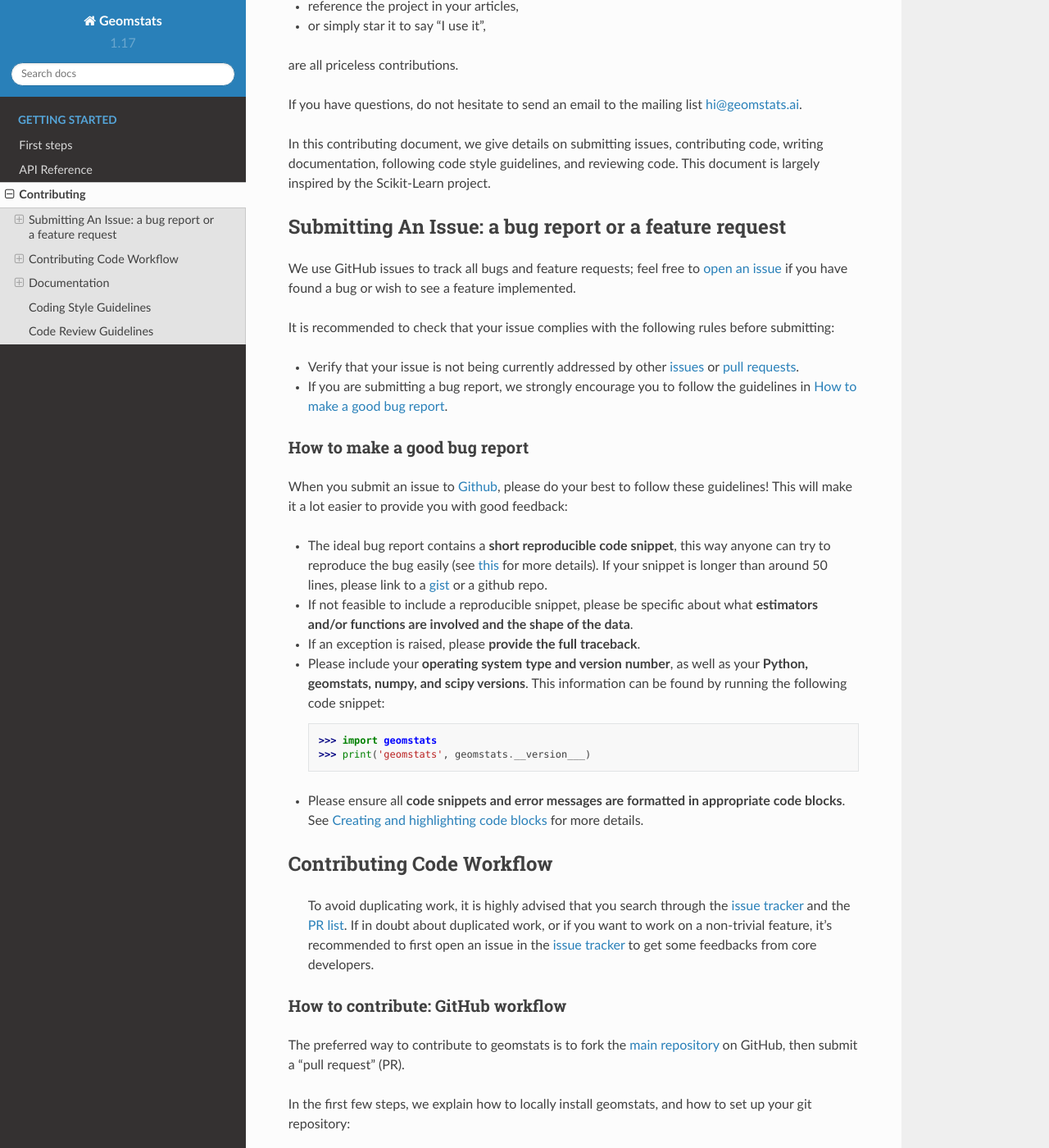
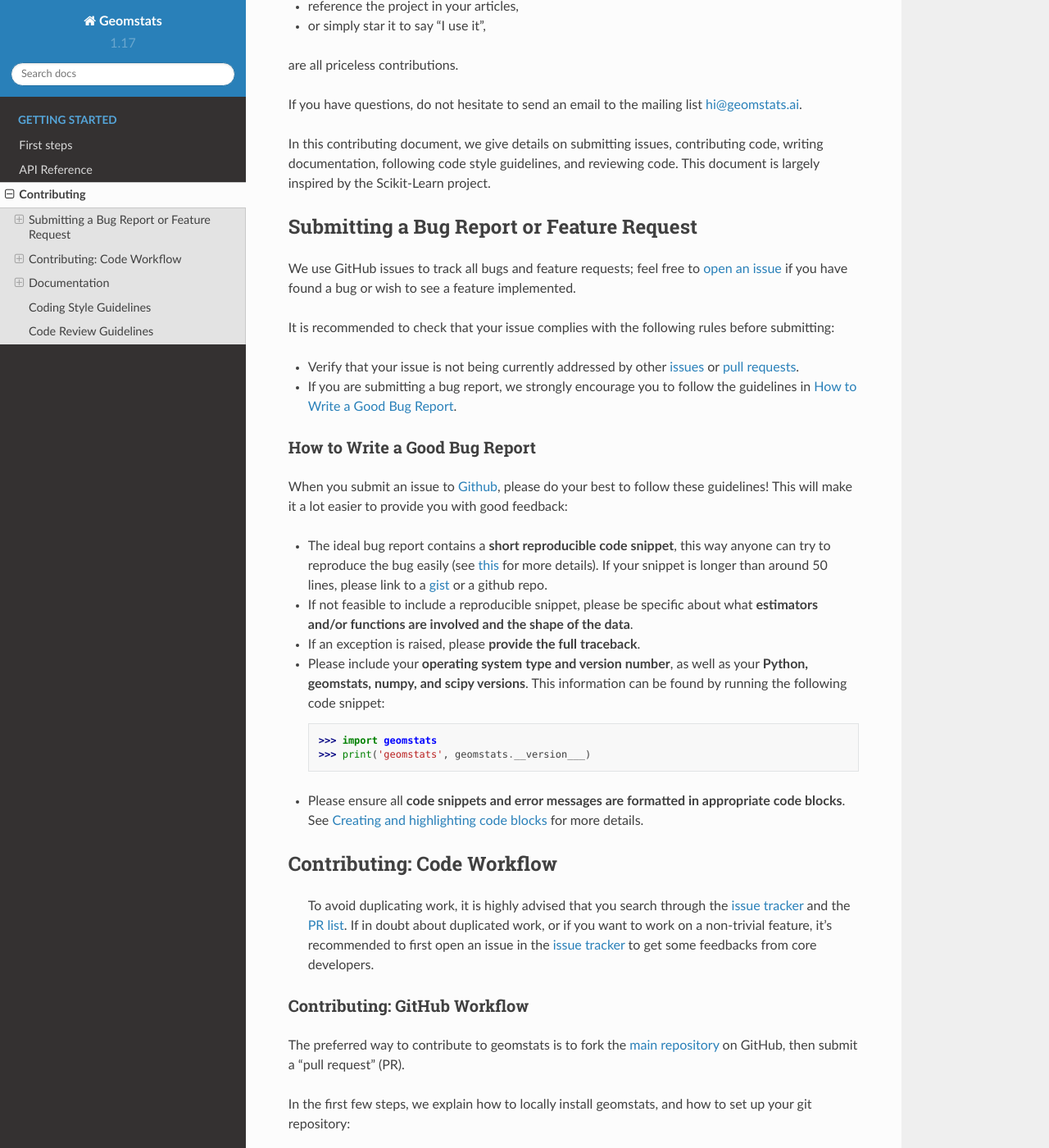
Before and after one commit to geomstats/geomstats, a Sphinx documentation site: the page built from docs/contributing.rst, in a window 1280 px wide and 1400 px high, scrolled down 524 px. Shown: the whole window at 82% size. Built offline with Sphinx 7.4.7 and the Read the Docs theme 2.0.0, drawn with Linux system fonts in a browser that asks for light colours; some of the changed text lies outside the part shown.

Commit message:
Unify heading capitalization in contributing.rst
Signed-off-by: Niklas Koep <niklas.koep@gmail.com>

```diff
--- a/docs/contributing.rst
+++ b/docs/contributing.rst
@@ -33,8 +33,8 @@ contributing code, writing documentation, following code style guidelines,
 and reviewing code. This document is largely inspired by the
 Scikit-Learn project.
 
-Submitting An Issue: a bug report or a feature request
-------------------------------------------------------
+Submitting a Bug Report or Feature Request
+------------------------------------------
 
 We use GitHub issues to track all bugs and feature requests; feel free to `open
 an issue <https://github.com/geomstats/geomstats/issues>`_ if you have found a
@@ -52,8 +52,8 @@ following rules before submitting:
 
 .. _filing_bugs:
 
-How to make a good bug report
-=============================
+How to Write a Good Bug Report
+==============================
 
 When you submit an issue to `Github
 <https://github.com/geomstats/geomstats/issues>`__, please do your best to
@@ -94,8 +94,8 @@ Contributing Code Workflow
   the `issue tracker <https://github.com/geomstats/geomstats/issues>`_
   to get some feedbacks from core developers.
 
-How to contribute: GitHub workflow
-==================================
+Contributing: GitHub Workflow
+=============================
 
 The preferred way to contribute to geomstats is to fork the `main
 repository <https://github.com/geomstats/geomstats/>`__ on GitHub,
@@ -160,7 +160,6 @@ modifying code and submitting a PR:
    email to the committers. You may want to consider sending an email to the
    mailing list hi@geomstats.ai for more visibility.
 
-
 It is often helpful to keep your local feature branch synchronized with the
 latest changes of the main geomstats repository::
 
@@ -175,9 +174,8 @@ The `Git documentation <https://git-scm.com/documentation>`_ and
 http://try.github.io are excellent resources to get started with git,
 and understanding all of the commands shown here.
 
-Pull request checklist
+Pull Request Checklist
 ======================
-
 
 In order to ease the reviewing process, we recommend that your contribution
 complies with the following rules. The **bolded** ones are especially important:
@@ -294,7 +292,7 @@ list hi@geomstats.ai or on the GitHub issue).
   on all new contributions will get the overall code base quality in the
   right direction.
 
-Stalled pull requests
+Stalled Pull Requests
 ^^^^^^^^^^^^^^^^^^^^^
 
 As contributing a feature can be a lengthy process, some
@@ -371,8 +369,7 @@ We are glad to accept any sort of documentation: function docstrings,
 reStructuredText documents (like this one), tutorials, etc. reStructuredText
 documents live in the source code repository under the ``docs/`` directory.
 
-
-Building the documentation
+Building the Documentation
 ==========================
 
 Building the documentation requires installing sphinx::
@@ -382,7 +379,6 @@ Building the documentation requires installing sphinx::
 To build the documentation, you need to be in the main ``geomstats`` folder. You can do this with::
 
    sphinx-build docs/ docs/html
-
 
 Writing Docstrings
 ==================
@@ -449,7 +445,7 @@ N.B. Within Notes, you can
 
 .. _docstring_examples:
 
-Docstring examples
+Docstring Examples
 ^^^^^^^^^^^^^^^^^^
 Here's a generic docstring template::
 
@@ -614,12 +610,10 @@ and not
 as the indentation will break and raise a flake8 error if the name
 of the function is changed.
 
-
 These guidelines can be revised and modified at any time, the only constraint
 is that they should remain consistent through the codebase. To change geomstats
 style guidelines, submit a PR to this contributing file, together with the
 corresponding changes in the codebase.
-
 
 .. _code_review:
 
```
Also changed, not shown: other parts of docs/contributing.rst (+2 -2 lines).
